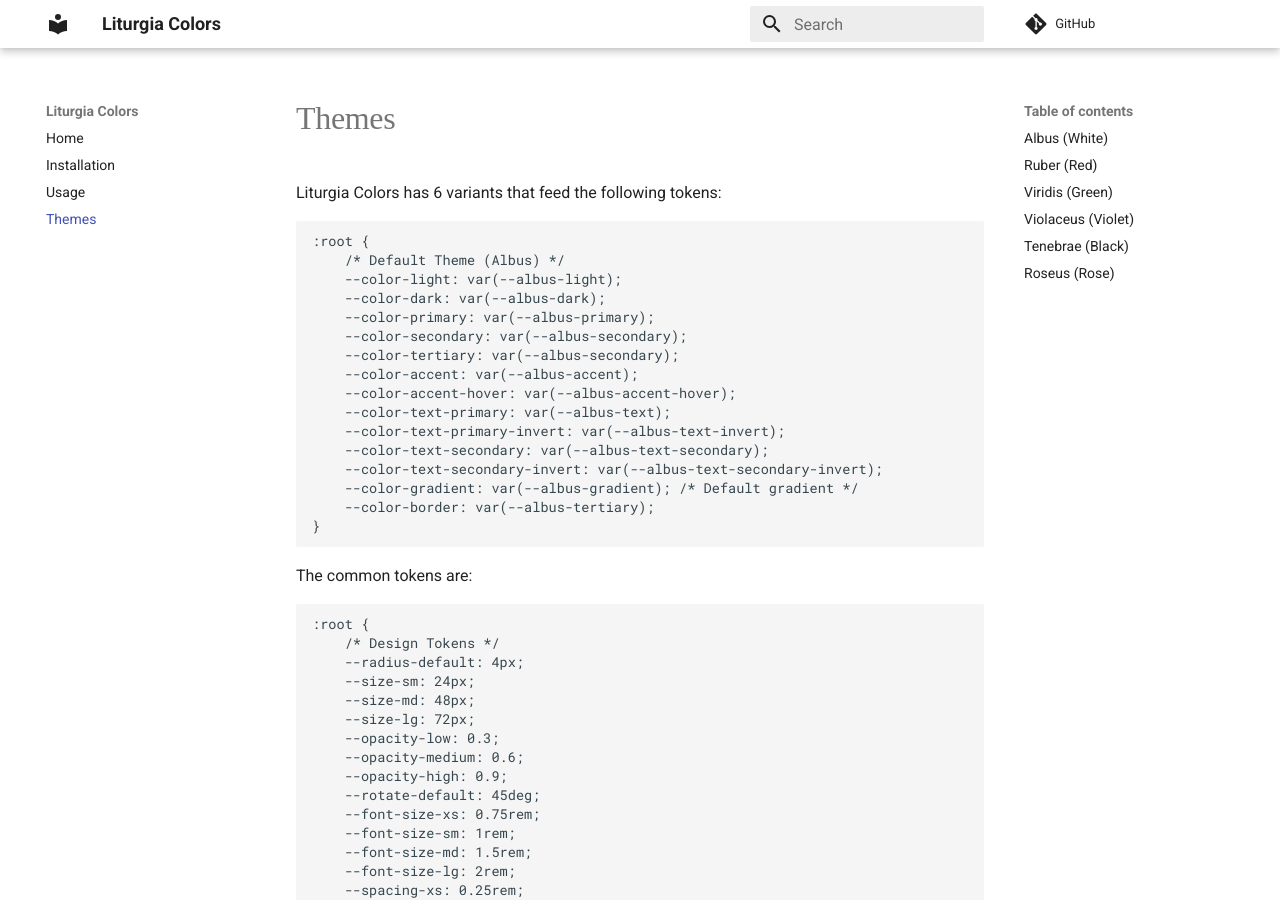
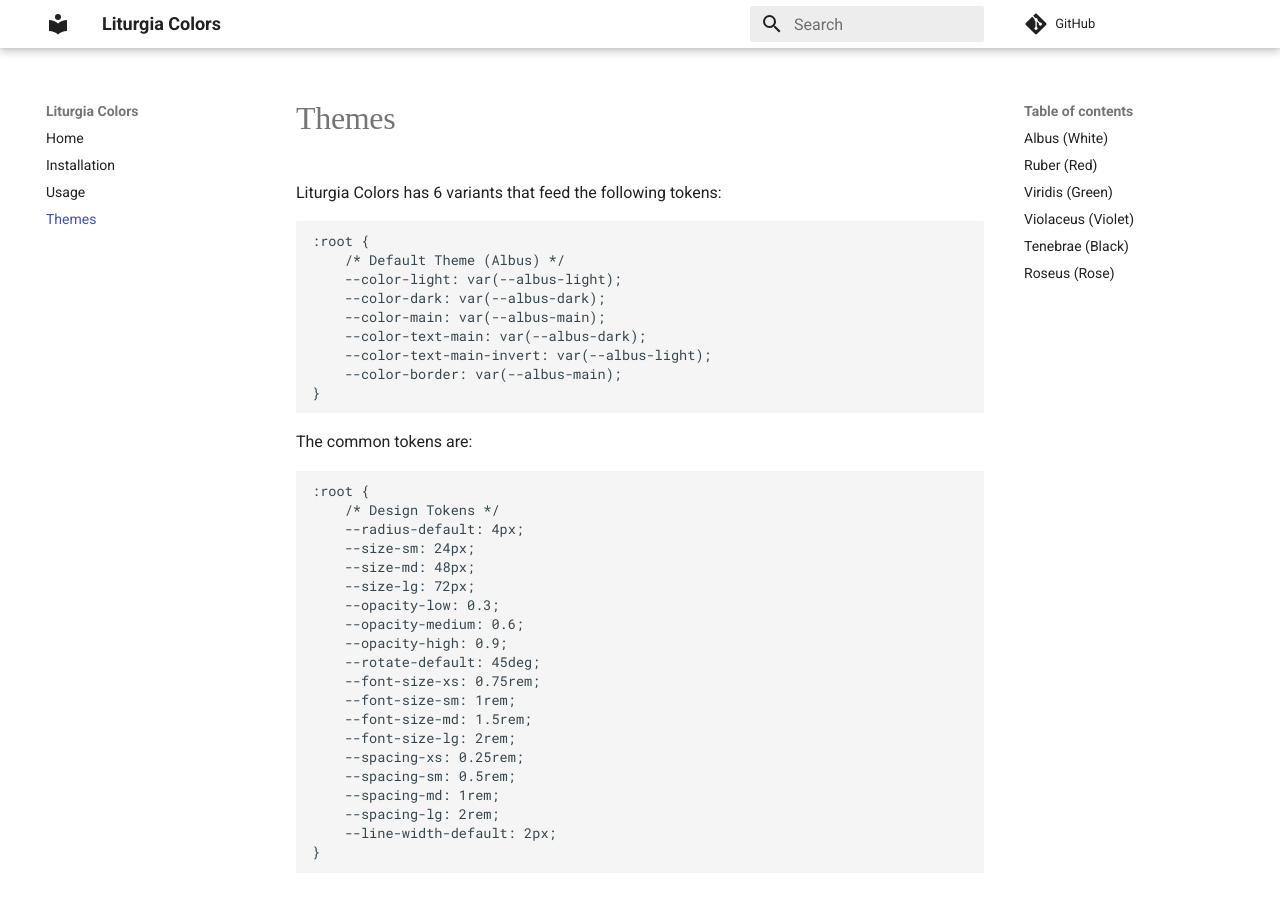
Before and after one commit to unicolored/liturgia-colors, an MkDocs documentation site: the page built from docs/themes.md, in a window 1280 px wide and 900 px high. Built offline with MkDocs 1.6.1 and Material for MkDocs 9.7.7, drawn with Linux system fonts in a browser that asks for light colours; comment, search, counter and statistics services are not loaded; some of the changed text lies outside the part shown.

Commit message:
Simplify theme variables and remove unused font families.
Replaced multiple color variables with more generic, streamlined ones to reduce redundancy and improve maintainability. Removed font-family declarations as they are no longer needed in the stylesheet.

````diff
--- a/docs/themes.md
+++ b/docs/themes.md
@@ -9,17 +9,10 @@
     /* Default Theme (Albus) */
     --color-light: var(--albus-light);
     --color-dark: var(--albus-dark);
-    --color-primary: var(--albus-primary);
-    --color-secondary: var(--albus-secondary);
-    --color-tertiary: var(--albus-secondary);
-    --color-accent: var(--albus-accent);
-    --color-accent-hover: var(--albus-accent-hover);
-    --color-text-primary: var(--albus-text);
-    --color-text-primary-invert: var(--albus-text-invert);
-    --color-text-secondary: var(--albus-text-secondary);
-    --color-text-secondary-invert: var(--albus-text-secondary-invert);
-    --color-gradient: var(--albus-gradient); /* Default gradient */
-    --color-border: var(--albus-tertiary);
+    --color-main: var(--albus-main);
+    --color-text-main: var(--albus-dark);
+    --color-text-main-invert: var(--albus-light);
+    --color-border: var(--albus-main);
 }
 ```
 
@@ -44,8 +37,6 @@
     --spacing-md: 1rem;
     --spacing-lg: 2rem;
     --line-width-default: 2px;
-    --font-family-heading: 'Cinzel', serif;
-    --font-family-paragraph: 'EB Garamond', serif;
 }
 ```
 
````
